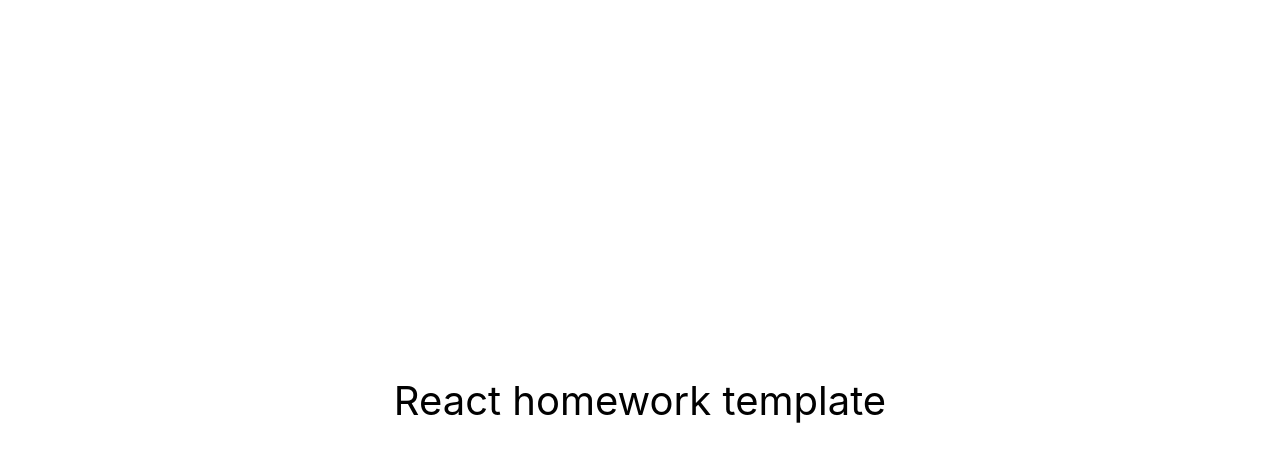
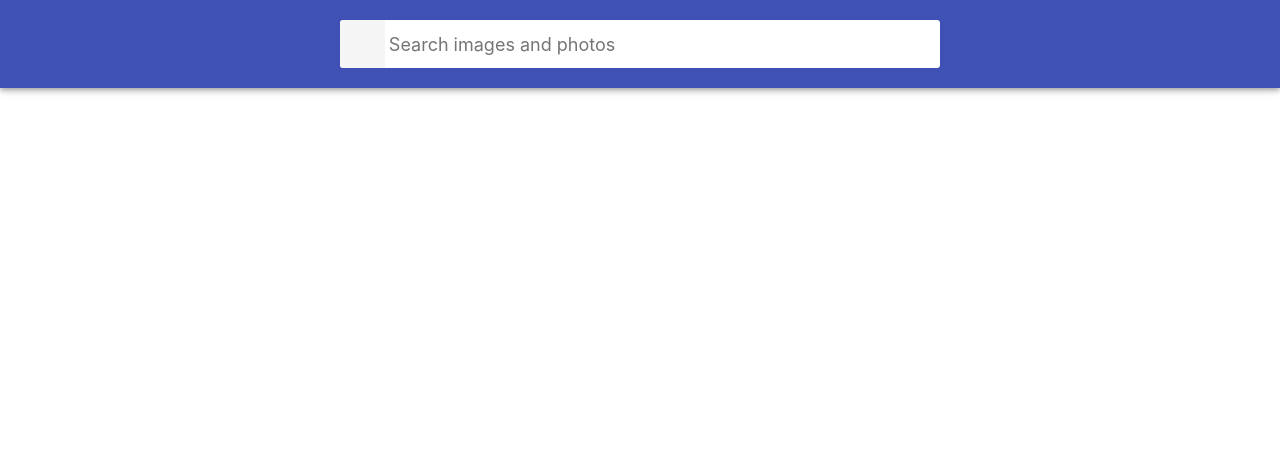
Before and after one commit to IhorKulinskyi/goit-react-hw-03-image-finder, a React (Create React App) app: page / in a window 1280 px wide. Shown: the top 462 px of the page. Built offline with nearby package versions, Linux system fonts and the light colour scheme.

Commit message:
imageApi

```diff
--- a/package.json
+++ b/package.json
@@ -7,9 +7,11 @@
     "@testing-library/jest-dom": "^5.16.3",
     "@testing-library/react": "^12.1.4",
     "@testing-library/user-event": "^13.5.0",
+    "axios": "^1.4.0",
     "react": "^18.1.0",
     "react-dom": "^18.1.0",
     "react-scripts": "5.0.1",
+    "sass": "^1.62.1",
     "web-vitals": "^2.1.3"
   },
   "scripts": {
--- a/src/components/App.jsx
+++ /dev/null
@@ -1,16 +0,0 @@
-export const App = () => {
-  return (
-    <div
-      style={{
-        height: '100vh',
-        display: 'flex',
-        justifyContent: 'center',
-        alignItems: 'center',
-        fontSize: 40,
-        color: '#010101'
-      }}
-    >
-      React homework template
-    </div>
-  );
-};
--- /dev/null
+++ b/src/components/App/App.jsx
@@ -0,0 +1,35 @@
+import { Component } from 'react';
+import './App.scss';
+import SearchBar from 'components/Searchbar';
+import ImageApiService from 'services/imageApi';
+
+const imageApi = new ImageApiService();
+
+class App extends Component {
+  state = {
+    searchQuery: '',
+    hits: [],
+  };
+  onHandleSubmit = query => {
+    this.setState({ searchQuery: query });
+    this.searchImages();
+  };
+
+  async searchImages() {
+    imageApi.searchQuery = this.state.searchQuery;
+    const res = await imageApi.fetchImages();
+    console.log(res.data.hits);
+    this.setState({ hits: res.data.hits });
+  }
+
+  render() {
+    return (
+      <div className="App">
+        <SearchBar onSubmit={this.onHandleSubmit} />
+        <ul className="gallery"></ul>
+      </div>
+    );
+  }
+}
+
+export { App };
--- /dev/null
+++ b/src/components/App/App.scss
@@ -0,0 +1,8 @@
+.App {
+  display: grid;
+  grid-template-columns: 1fr;
+  grid-gap: 16px;
+  padding-bottom: 24px;
+}
+
+// PFeLvmVrSVS8YoNlA8oBbYAaEZn1OVxyp78gXkj9VPalrUPv
--- /dev/null
+++ b/src/components/Searchbar/Searchbar.jsx
@@ -0,0 +1,48 @@
+import { Component } from 'react';
+import './Searchbar.scss';
+
+class SearchBar extends Component {
+  state = {
+    query: '',
+  };
+
+  handleChange = e => {
+    const { value } = e.target;
+    this.setState({ query: value.trim() });
+  };
+
+  handleSubmit = e => {
+    e.preventDefault();
+    if (this.state.query === '') {
+      alert('no query');
+      return;
+    }
+    this.props.onSubmit(this.state.query);
+  };
+
+  render() {
+    const { query } = this.state;
+    return (
+      <header className="Searchbar">
+        <form className="SearchForm" onSubmit={this.handleSubmit}>
+          <button type="submit" className="SearchForm-button">
+            <span className="SearchForm-button-label">Search</span>
+          </button>
+
+          <input
+            name="search"
+            onChange={this.handleChange}
+            value={query}
+            className="SearchForm-input"
+            type="text"
+            autoComplete="off"
+            autoFocus
+            placeholder="Search images and photos"
+          />
+        </form>
+      </header>
+    );
+  }
+}
+
+export default SearchBar;
--- /dev/null
+++ b/src/components/Searchbar/Searchbar.scss
@@ -0,0 +1,75 @@
+.Searchbar {
+    top: 0;
+    left: 0;
+    position: sticky;
+    z-index: 1100;
+    display: flex;
+    justify-content: center;
+    align-items: center;
+    min-height: 64px;
+    padding-right: 24px;
+    padding-left: 24px;
+    padding-top: 12px;
+    padding-bottom: 12px;
+    color: #fff;
+    background-color: #3f51b5;
+    box-shadow: 0px 2px 4px -1px rgba(0, 0, 0, 0.2),
+      0px 4px 5px 0px rgba(0, 0, 0, 0.14), 0px 1px 10px 0px rgba(0, 0, 0, 0.12);
+  }
+
+  .SearchForm {
+    display: flex;
+    align-items: center;
+    width: 100%;
+    max-width: 600px;
+    background-color: #fff;
+    border-radius: 3px;
+    overflow: hidden;
+  }
+
+  .SearchForm-button {
+    display: inline-block;
+    width: 48px;
+    height: 48px;
+    border: 0;
+    // background-image: url("../../icons/symbol-defs.svg#icon-search");
+    background-size: 40%;
+    background-repeat: no-repeat;
+    background-position: center;
+    opacity: 0.6;
+    transition: opacity 250ms cubic-bezier(0.4, 0, 0.2, 1);
+    cursor: pointer;
+    outline: none;
+  }
+
+  .SearchForm-button:hover {
+    opacity: 1;
+  }
+
+  .SearchForm-button-label {
+    position: absolute;
+    width: 1px;
+    height: 1px;
+    padding: 0;
+    overflow: hidden;
+    clip: rect(0, 0, 0, 0);
+    white-space: nowrap;
+    clip-path: inset(50%);
+    border: 0;
+  }
+
+  .SearchForm-input {
+    display: inline-block;
+    width: 100%;
+    height: 25px;
+    font: inherit;
+    font-size: 20px;
+    border: none;
+    outline: none;
+    padding: 4px;
+  }
+
+  .SearchForm-input::placeholder {
+    font: inherit;
+    font-size: 18px;
+  }
--- /dev/null
+++ b/src/components/Searchbar/index.js
@@ -0,0 +1 @@
+export { default } from './Searchbar';
--- a/src/index.js
+++ b/src/index.js
@@ -1,6 +1,6 @@
 import React from 'react';
 import ReactDOM from 'react-dom/client';
-import { App } from 'components/App';
+import { App } from 'components/App/App';
 import './index.css';
 
 ReactDOM.createRoot(document.getElementById('root')).render(
--- /dev/null
+++ b/src/services/imageApi.js
@@ -0,0 +1,56 @@
+import axios from 'axios';
+
+export default class ImageApiService {
+  constructor() {
+    this.searchQuery = '';
+    this.page = 1;
+    this.totalHits = [];
+  }
+  async fetchImages() {
+    try {
+      const BASE_URL = 'https://pixabay.com/api/';
+      const API_KEY = '35277582-b50a1a83cc1a7d3dd10451290';
+      const params = {
+        q: this.searchQuery,
+        key: API_KEY,
+        image_type: 'photo',
+        orientation: 'horizontal',
+        safesearch: 'true',
+        page: this.page,
+        per_page: 12,
+      };
+      const response = await axios.get(`${BASE_URL}`, { params });
+      this.page += 1;
+    //   console.log(response.data.hits);
+      return response;
+    } catch (error) {
+      console.log(error);
+    }
+  }
+
+  addHits(hits) {
+    this.totalHits.push(...hits);
+  }
+
+  filterHits() {
+    const filteredSet = new Set(this.totalHits.map(JSON.stringify));
+
+    return Array.from(filteredSet).map(JSON.parse).length;
+  }
+
+  resetHits() {
+    this.totalHits = [];
+  }
+
+  resetPageCounter() {
+    this.page = 1;
+  }
+
+  get query() {
+    return this.searchQuery;
+  }
+
+  set query(newQuery) {
+    this.searchQuery = newQuery;
+  }
+}
```
Also changed, not shown: 2 other files (tests, documents, lock files or other folders).
